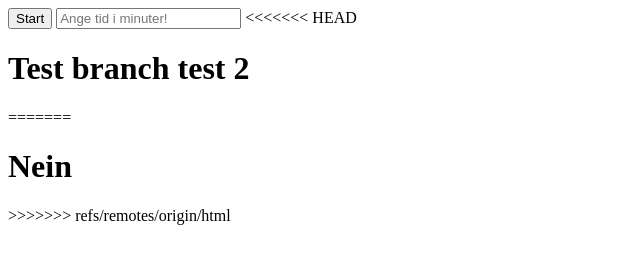
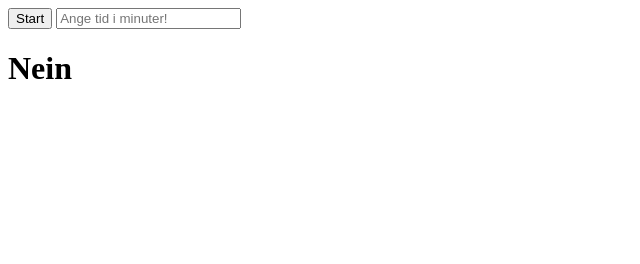
Before and after one commit to Grodfan/Projekt-test, a plain HTML site: page index.html in a window 1280 px wide. Shown: the whole page, without its empty margins (0-640 px from the left). Drawn offline with Linux system fonts and the light colour scheme.

Commit message:
Update index.html

```diff
--- a/index.html
+++ b/index.html
@@ -14,11 +14,7 @@
 <span id="content"></span>
 <span id="done"></span>
 
-<<<<<<< HEAD
-<h1>Test branch test 2</h1>
-=======
 <h1>Nein</h1>
->>>>>>> refs/remotes/origin/html
 
 <script src="js/jquery-3.1.1.min.js"></script>
 <script src="js/countdown-jq.js"></script>
```
